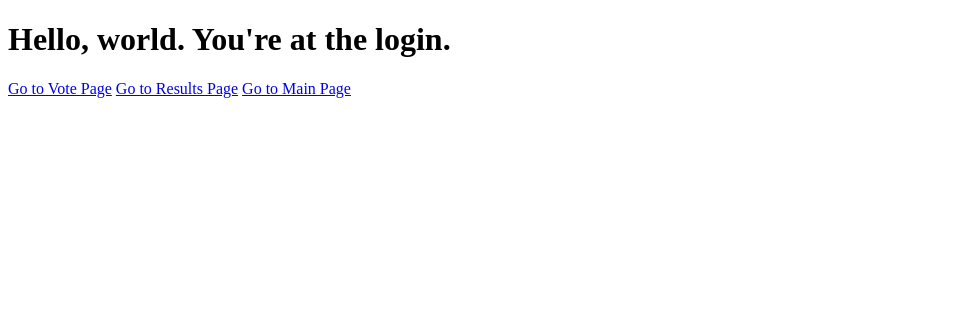
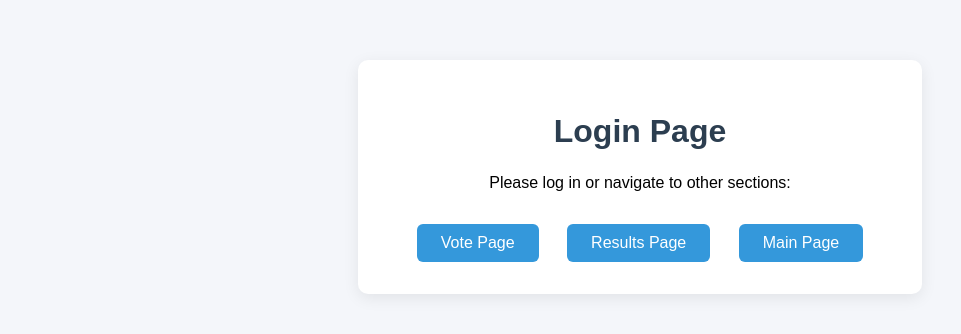
Before and after one commit to Solgeee/Informatik-Projekt, a Django app: page /main/login/ in a window 1280 px wide. Shown: the top 334 px of the page, without its empty margins (0-961 px from the left). Run offline with Django 5.2, Linux system fonts and the light colour scheme.

Commit message:
all pages look nice now

```diff
--- a/main/templates/main/login.html
+++ b/main/templates/main/login.html
@@ -2,11 +2,53 @@
 <html>
 <head>
     <title>Login</title>
+    <style>
+        body {
+            font-family: Arial, sans-serif;
+            background: #f4f6fa;
+            margin: 0;
+            padding: 0;
+        }
+        .container {
+            max-width: 500px;
+            margin: 60px auto;
+            background: #fff;
+            border-radius: 10px;
+            box-shadow: 0 4px 16px rgba(0,0,0,0.08);
+            padding: 32px;
+            text-align: center;
+        }
+        h1 {
+            color: #2c3e50;
+            margin-bottom: 24px;
+        }
+        .nav-links {
+            margin-top: 32px;
+        }
+        .nav-links a {
+            display: inline-block;
+            margin: 0 12px;
+            padding: 10px 24px;
+            background: #3498db;
+            color: #fff;
+            text-decoration: none;
+            border-radius: 6px;
+            transition: background 0.2s;
+        }
+        .nav-links a:hover {
+            background: #217dbb;
+        }
+    </style>
 </head>
 <body>
-    <h1>Hello, world. You're at the login.</h1>
-    <a href="http://127.0.0.1:8000/main/vote/">Go to Vote Page</a>
-    <a href="http://127.0.0.1:8000/main/results/">Go to Results Page</a>
-    <a href="http://127.0.0.1:8000/main/">Go to Main Page</a>
+    <div class="container">
+        <h1>Login Page</h1>
+        <p>Please log in or navigate to other sections:</p>
+        <div class="nav-links">
+            <a href="http://127.0.0.1:8000/main/vote/">Vote Page</a>
+            <a href="http://127.0.0.1:8000/main/results/">Results Page</a>
+            <a href="http://127.0.0.1:8000/main/">Main Page</a>
+        </div>
+    </div>
 </body>
 </html>
```
Also changed, not shown: main/templates/main/index.html (+46 -4 lines), main/templates/main/results.html (+46 -4 lines), main/forms.py (added).
